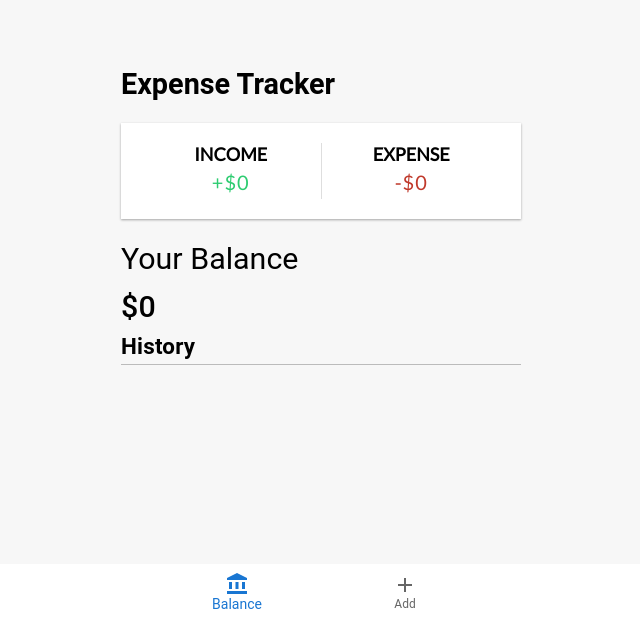
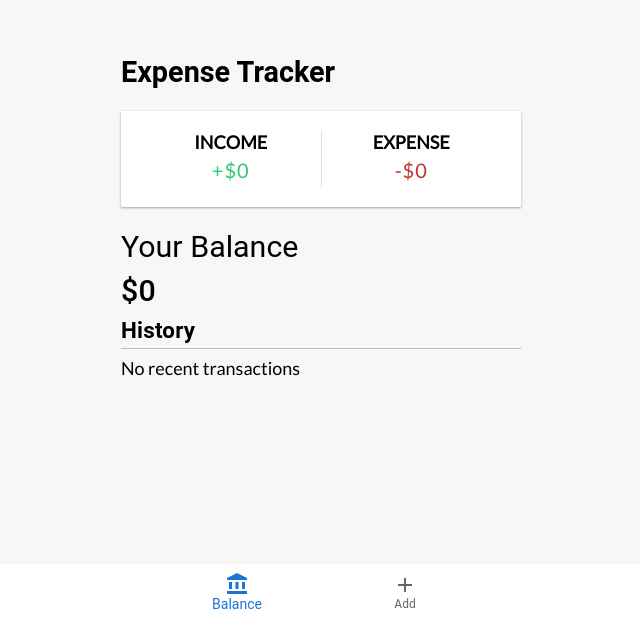
Before and after one commit to Deepakr07/React-Expense-Tracker, a React (Vite) app in the folder expense-tracker-react/: page / in a window 1280 px wide. Shown: the part 180-800 px from the top of the page, without its empty margins (319-959 px from the left). Built offline with nearby package versions, Linux system fonts and the light colour scheme.

Commit message:
Changed : Transaction List to MUI

```diff
--- a/expense-tracker-react/src/Pages/IncomeExpensePage/Components/Balance.jsx
+++ b/expense-tracker-react/src/Pages/IncomeExpensePage/Components/Balance.jsx
@@ -28,7 +28,7 @@ export default function Balance() {
         sx={{
           fontSize:"1.9rem",
           fontWeight:"",
-          marginBottom:"8px"
+          marginBottom:"4px"
           }}>Your Balance
       </Typography>
       <Tooltip amount={calculated}>
--- a/expense-tracker-react/src/Pages/IncomeExpensePage/Components/TransactionList.jsx
+++ b/expense-tracker-react/src/Pages/IncomeExpensePage/Components/TransactionList.jsx
@@ -1,7 +1,7 @@
 import { useContext } from "react"
 import { GlobalContext } from "../../../Context/GlobalState"
 import Transaction from "./Transaction"
-import { Typography } from "@mui/material"
+import { Typography, List } from "@mui/material"
 export default function TransactionList(){
     const { transactions } = useContext(GlobalContext)
     console.log(transactions)
@@ -15,11 +15,11 @@ export default function TransactionList(){
             fontSize:"1.4rem"
         }}>History
         </Typography>
-            <ul className="list">
-                {transactions.map(transaction =>(
+        <List className="list">
+            {transactions.length === 0 ?"No recent transactions":transactions.map(transaction =>(
                     <Transaction transaction={transaction} key={transaction.id}/>
                 ))}
-            </ul>
+        </List>
         </>
     )
 }
```
